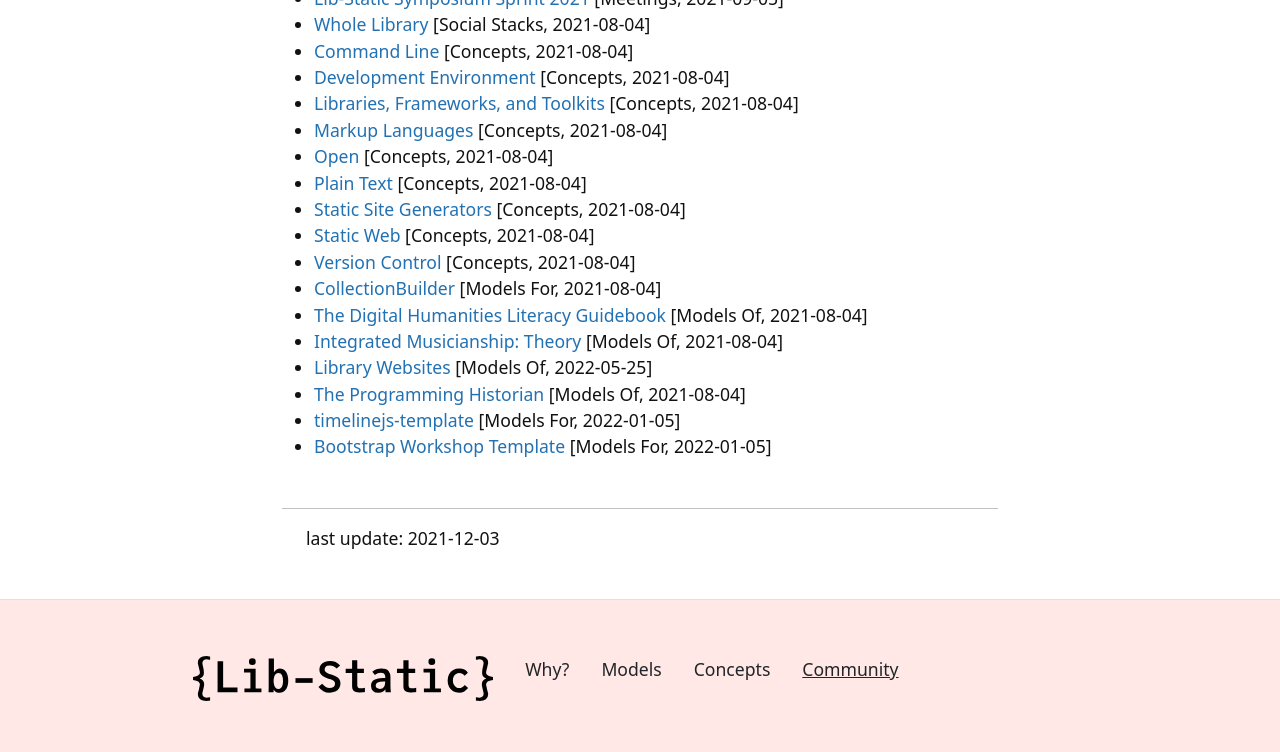
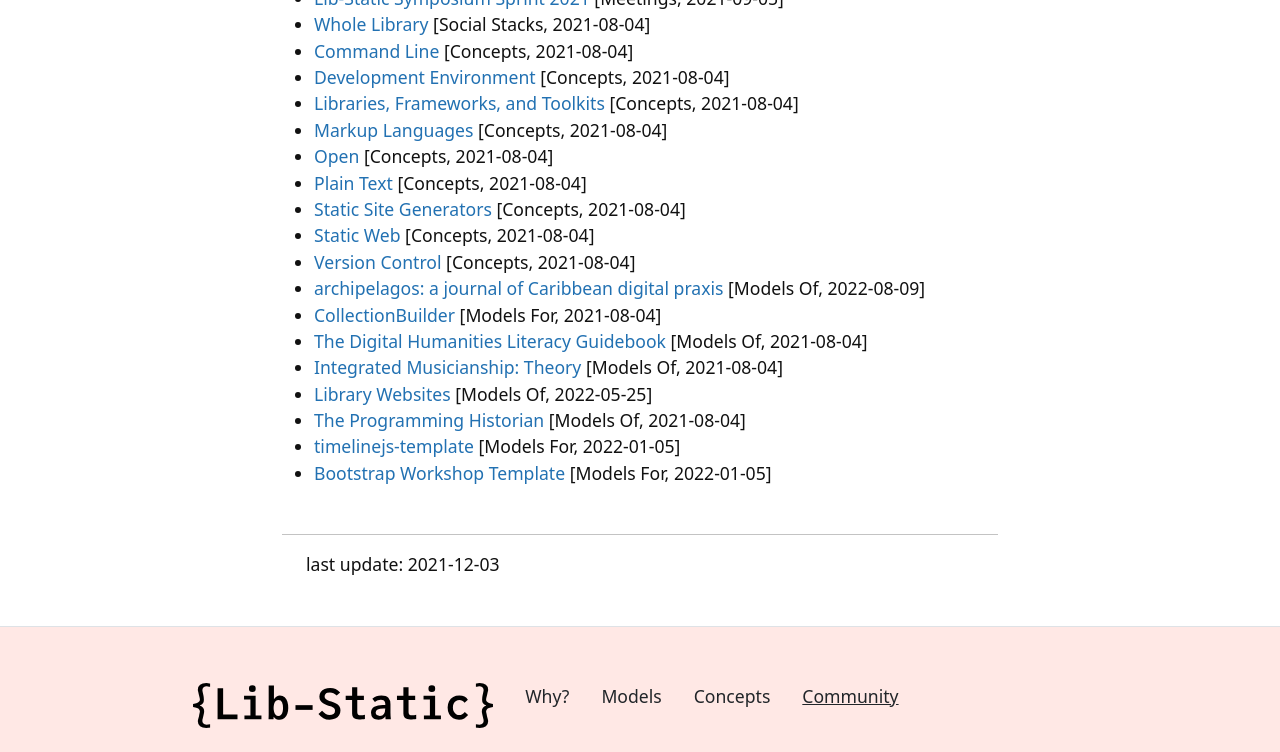
Before and after one commit to lib-static/lib-static.github.io, a Jekyll site: the page built from content/_community/contributors-content.html, in a window 1280 px wide and 900 px high, scrolled down 1568 px, cut to the strip 0-752 px from the top of the window. Built offline with Jekyll 4.4.1, drawn with Linux system fonts in a browser that asks for light colours; comment, search, counter and statistics services are not loaded; some of the changed lines change nothing that is shown.

Commit message:
add archipelagos

```diff
--- /dev/null
+++ b/content/_models/archipelagos.md
@@ -0,0 +1,18 @@
+---
+title: "archipelagos: a journal of Caribbean digital praxis"
+type: Models Of
+contributor: "@evanwill"
+updated: 2022-08-09
+project_link: http://archipelagosjournal.org/index.html
+project_repository: https://github.com/archipelagosjournal/archipelagos
+project_genre: Digital Publishing; OA
+description: "a born-digital, peer-reviewed publication devoted to creative exploration, debate, and critical thinking about and through digital practices in contemporary scholarly and artistic work in and on the Caribbean"
+project_creators: Kaiama L. Glover; Alex Gil
+image: http://archipelagosjournal.org/public/logo.png
+image_alt: stylized island topographic map logo
+---
+
+Archipelagos uses a static web approach to generate a high quality journal while minimizing production costs (see [workflow](http://archipelagosjournal.org/workflow.html)).
+From the [About page](http://archipelagosjournal.org/about.html):
+
+> "we have thought through our platform with the same critical eye we cast on the archive, and our resulting infrastructure embodies our principles. We are fully open access and charge no author fees. Our authors retain their copyright. We pursue best indexing, accessibility, and archival practices. We emphasize the primacy of "sustainable authorship in plain text." Our website and PDFs are generated from the same markdown files using Jekyll and ConTeXt, respectively. The resulting website is light-weight and mobile-friendly, acknowledging the importance of mobile phones, bandwidth differentials, and data costs in the Caribbean. We version and share our software and data freely on GitHub. We have reduced the workflow for producing a journal to a small team and a small budget, and we offer our production knowledge to those who would ask for it."
```
Also changed, not shown: content/_models/ed.md (+1 -1 lines).
